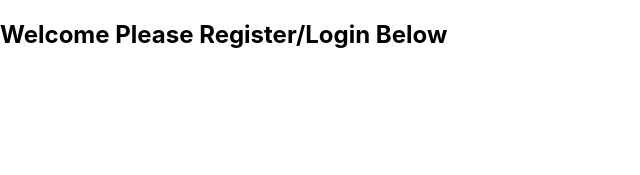
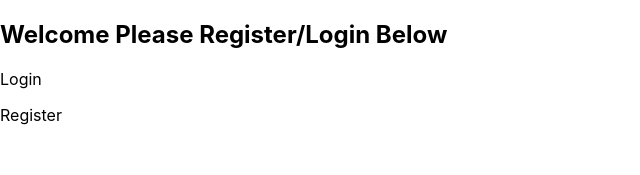
Before and after one commit to cvan90/Dashboard-Project, a React (Create React App) app in the folder dashboard-app/: page / in a window 1280 px wide. Shown: the top 175 px of the page, without its empty margins (0-640 px from the left). Built offline with nearby package versions, Linux system fonts and the light colour scheme.

Commit message:
coded in register and login

```diff
--- a/dashboard-app/src/components/Home.js
+++ b/dashboard-app/src/components/Home.js
@@ -10,6 +10,14 @@ return (
 <div>
     <h2>Welcome Please Register/Login Below</h2>
 </div>
+<p></p>
+<p>
+    Login
+</p>
+<p></p>
+<p>
+    Register
+</p>
 
 
 
```
